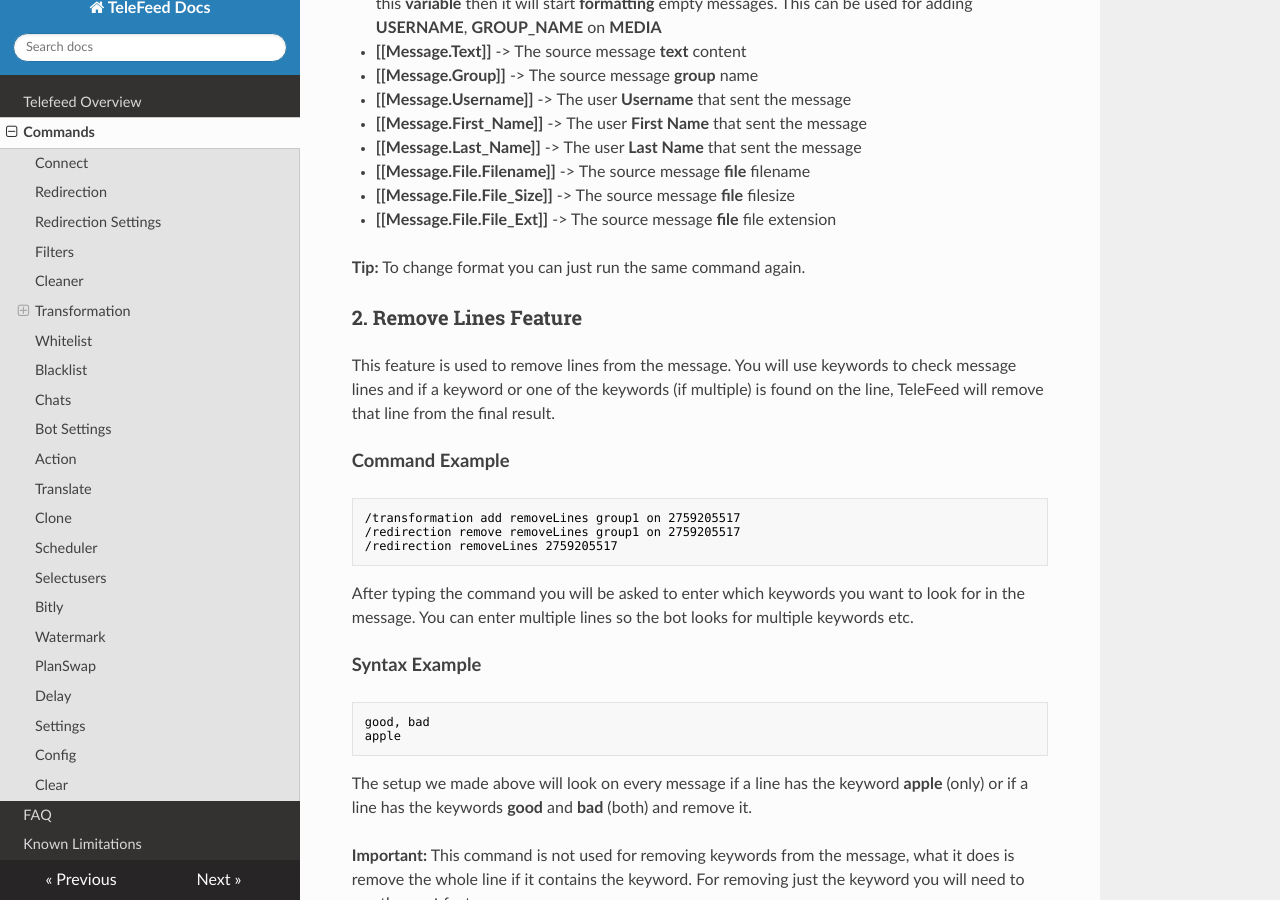
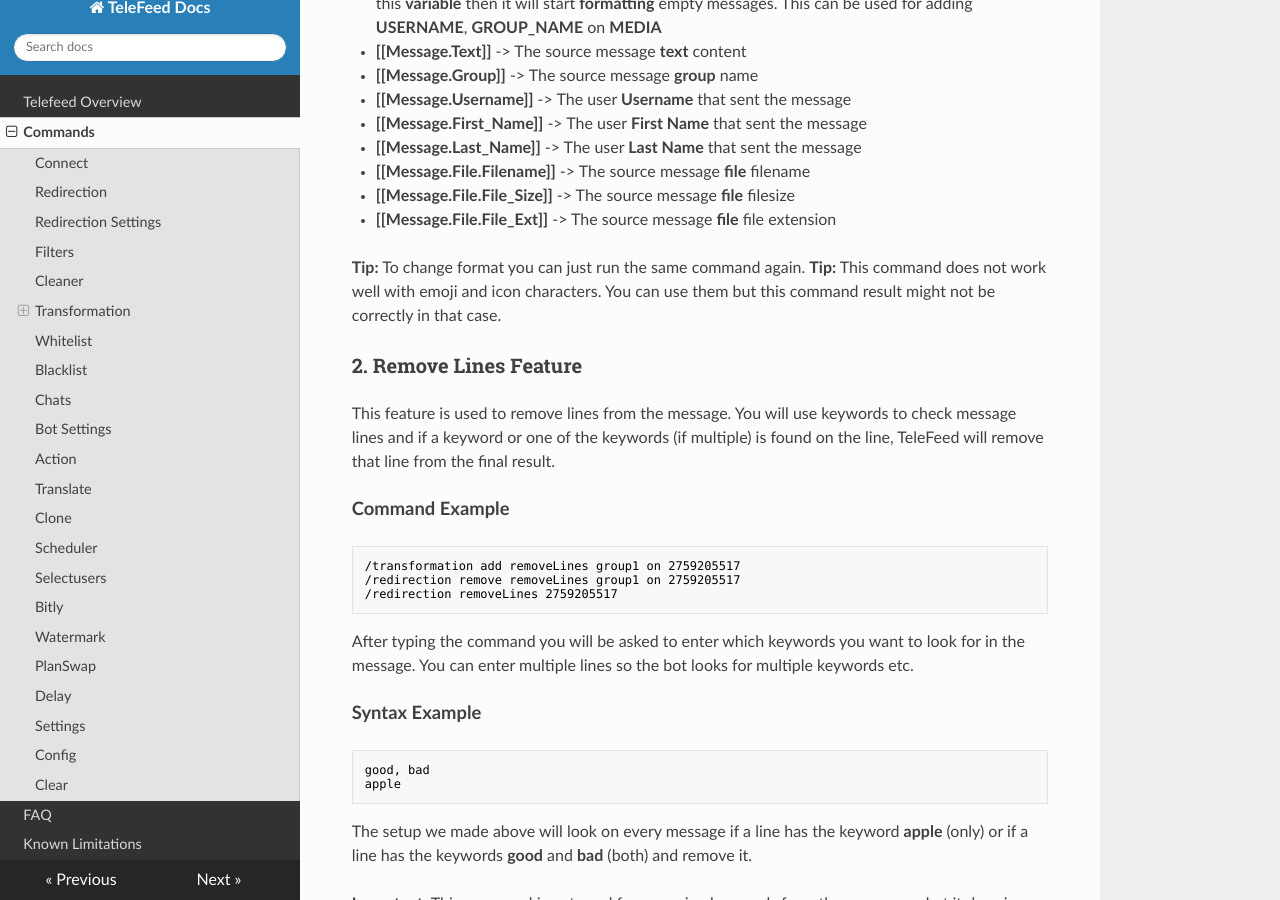
Before and after one commit to PSYR3X/telefeed_docs, an MkDocs documentation site: the page built from docs/commands.md, in a window 1280 px wide and 900 px high, scrolled down 5165 px. Built offline with MkDocs 1.6.1, drawn with Linux system fonts in a browser that asks for light colours.

Commit message:
Added warning for format

```diff
--- a/docs/commands.md
+++ b/docs/commands.md
@@ -235,6 +235,7 @@ TeleFeed will look at this and replace <b>[[Message.Text]]</b> with the actual <
 
 
 <b>Tip:</b> To change format you can just run the same command again.
+<b>Tip:</b> This command does not work well with emoji and icon characters. You can use them but this command result might not be correctly in that case.
 
 ### 2. Remove Lines Feature
 
```
